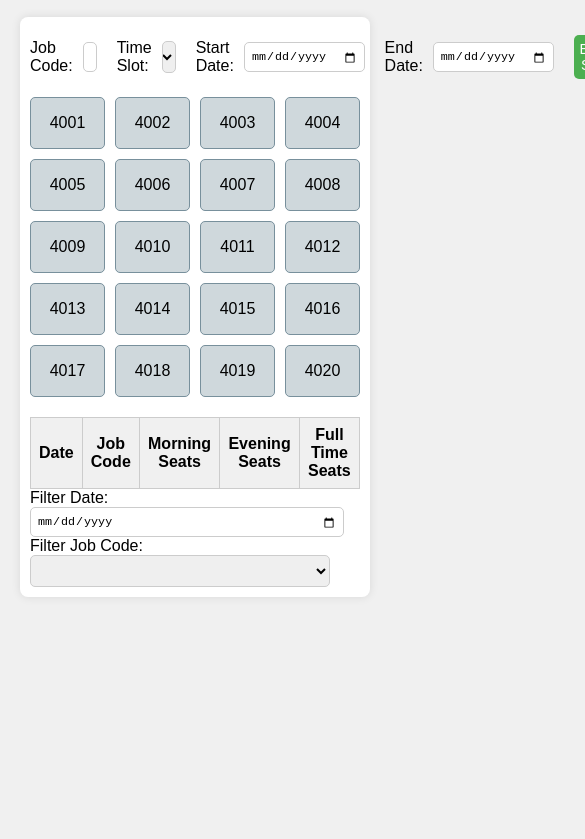
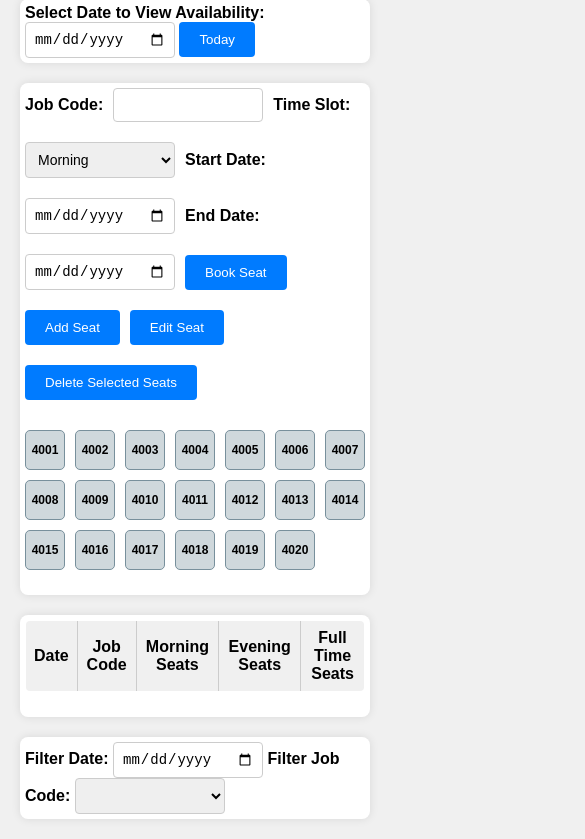
Before and after one commit to FameZeeshan/seat_booking_webpage-sgs, a plain HTML site: page index.html in a window 390 px wide. Shown: the part 106-945 px from the top of the page, 585 px wide, since content can reach past the window. Before the commit the page ends 844 px from the top, so only its background shows below. Drawn offline with Linux system fonts and the light colour scheme.

Commit message:
3 updated style and function

```diff
--- a/index.html
+++ b/index.html
@@ -11,6 +11,12 @@
       <h1>WFM Seat Planning</h1>
       <h4>Floor Name Here</h4>
     </header>
+
+    <div class="container">
+      <label for="view-date">Select Date to View Availability:</label>
+      <input type="date" id="view-date" />
+      <button id="today-button">Today</button>
+    </div>
 
     <div class="container">
       <div class="label-container">
@@ -28,13 +34,16 @@
         <input type="date" id="end-date" />
         <button id="book-seat">Book Seat</button>
         <button id="add-seat">Add Seat</button>
+        <button id="edit-seat">Edit Seat</button>
         <button id="delete-seats">Delete Selected Seats</button>
       </div>
 
       <div class="seat-map" id="seat-map">
         <!-- Seats will be dynamically added here -->
       </div>
+    </div>
 
+    <div class="container">
       <table id="summary-table">
         <thead>
           <tr>
@@ -49,8 +58,9 @@
           <!-- Summary table rows will be dynamically added here -->
         </tbody>
       </table>
+    </div>
 
-      <div>
+    <div class="container">
       <label for="filter-date">Filter Date:</label>
       <input type="date" id="filter-date" />
       <label for="filter-job-code">Filter Job Code:</label>
@@ -58,7 +68,6 @@
         <!-- Job codes will be dynamically added here -->
       </select>
     </div>
-    </div>
 
     <script src="script.js"></script>
   </body>
--- a/script.js
+++ b/script.js
@@ -2,12 +2,12 @@ document.addEventListener("DOMContentLoaded", () => {
   const seatMap = document.getElementById("seat-map");
   const bookSeatButton = document.getElementById("book-seat");
   const addSeatButton = document.getElementById("add-seat");
+  const editSeatButton = document.getElementById("edit-seat"); // New edit seat button
   const deleteSeatsButton = document.getElementById("delete-seats");
   const jobCodeInput = document.getElementById("job-code");
   const timeSlotSelect = document.getElementById("time-slot");
   const startDateInput = document.getElementById("start-date");
   const endDateInput = document.getElementById("end-date");
-  const viewDateInput = document.getElementById("view-date");
   const filterDateInput = document.getElementById("filter-date");
   const todayButton = document.getElementById("today-button");
   const summaryTableBody = document.querySelector("#summary-table tbody");
@@ -27,7 +27,6 @@ document.addEventListener("DOMContentLoaded", () => {
     seat.setAttribute("data-seat-number", number);
     const seatNumberDiv = document.createElement("div");
     seatNumberDiv.classList.add("seat-number");
-    seatNumberDiv.contentEditable = true; // Make seat number editable
     seatNumberDiv.innerText = number;
     seat.appendChild(seatNumberDiv);
     seatMap.appendChild(seat);
@@ -47,6 +46,56 @@ document.addEventListener("DOMContentLoaded", () => {
 
   // Create and append initial seats to the seat map
   seatNumbers.forEach(createSeat);
+
+  // Edit Seat button click handler
+
+  editSeatButton.addEventListener("click", () => {
+    const selectedSeat = seatMap.querySelector(".seat.selected");
+
+    if (selectedSeat) {
+      // Get current seat number
+      const currentSeatNumber = selectedSeat.getAttribute("data-seat-number");
+
+      // Prompt user for new seat number
+      const newSeatNumber = prompt("Enter new seat number:");
+
+      // Check if user canceled or entered an empty string
+      if (newSeatNumber === null || newSeatNumber.trim() === "") {
+        return; // Cancelled or no input, do nothing
+      }
+
+      // Convert input to number
+      const newSeatNumberInt = parseInt(newSeatNumber.trim(), 10);
+
+      // Check if the input is a valid number
+      if (isNaN(newSeatNumberInt)) {
+        alert("Please enter a valid number for the seat.");
+        return;
+      }
+
+      // Check if the new seat number is unique among other seats
+      if (seatNumbers.includes(newSeatNumberInt)) {
+        alert("This seat number is already taken. Please choose another.");
+        return;
+      }
+
+      // Update the seat number attribute and display
+      selectedSeat.setAttribute("data-seat-number", newSeatNumberInt);
+      selectedSeat.querySelector(".seat-number").innerText = newSeatNumberInt;
+
+      // Update seatNumbers array if necessary (if editing a previously added seat)
+      const index = seatNumbers.indexOf(parseInt(currentSeatNumber, 10));
+      if (index !== -1) {
+        seatNumbers[index] = newSeatNumberInt;
+      }
+
+      alert(
+        `Seat ${currentSeatNumber} successfully edited to ${newSeatNumberInt}.`
+      );
+    } else {
+      alert("Please select a seat to edit.");
+    }
+  });
 
   // Book Seat button click handler
   bookSeatButton.addEventListener("click", () => {
@@ -236,7 +285,7 @@ document.addEventListener("DOMContentLoaded", () => {
 
   // Function to update job code list filter
   function updateJobCodeList() {
-    const jobCodeList = document.getElementById("filter-job-code");
+    const jobCodeList = document.getElementById("job-code-list");
     jobCodeList.innerHTML = "";
     const jobCodeOptions = Array.from(jobCodes).map(
       (jobCode) => `<option value="${jobCode}">${jobCode}</option>`
@@ -246,9 +295,8 @@ document.addEventListener("DOMContentLoaded", () => {
   }
 
   // Initial update of summary table and job code list
-  const initialViewDate = new Date().toISOString().split("T")[0];
-  viewDateInput.value = initialViewDate;
-  filterDateInput.value = initialViewDate;
+  const initialViewDate =
+    filterDateInput.value || new Date().toISOString().split("T")[0];
   updateSummaryTable(initialViewDate);
   updateJobCodeList();
 
@@ -261,7 +309,6 @@ document.addEventListener("DOMContentLoaded", () => {
   // Today button click event listener
   todayButton.addEventListener("click", () => {
     const today = new Date().toISOString().split("T")[0];
-    viewDateInput.value = today;
     filterDateInput.value = today;
     updateSummaryTable(today);
   });
--- a/styles.css
+++ b/styles.css
@@ -1,6 +1,10 @@
-/* styles.css */
+/* Reset and basic styling */
+* {
+  box-sizing: border-box;
+  margin: 0;
+  padding: 0;
+}
 
-/* General styles */
 body {
   font-family: Arial, sans-serif;
   margin: 20px;
@@ -13,19 +17,20 @@ header {
 }
 
 h1 {
-  font-size: 2em;
-  margin-bottom: 5px;
+  font-size: 28px;
+  margin-bottom: 10px;
 }
 
 h4 {
-  font-size: 1.5em;
-  margin-top: 0;
-  color: #616161;
+  font-size: 20px;
+  margin-bottom: 20px;
 }
 
 .container {
-  background-color: #ffffff;
+  max-width: 800px;
+  margin: 0 auto;
   padding: 20px;
+  background-color: #fff;
   border-radius: 8px;
   box-shadow: 0 0 10px rgba(0, 0, 0, 0.1);
   margin-bottom: 20px;
@@ -34,19 +39,53 @@ h4 {
 .label-container {
   display: flex;
   align-items: center;
+  flex-wrap: wrap;
   gap: 10px;
+  margin-bottom: 20px;
+}
+
+.label-container > * {
   margin-bottom: 10px;
 }
 
-/* Seat map styles */
+label {
+  font-weight: bold;
+}
+
+input[type="text"],
+input[type="date"],
+select {
+  padding: 8px;
+  border: 1px solid #ccc;
+  border-radius: 4px;
+  font-size: 14px;
+  width: 150px;
+}
+
+button {
+  padding: 10px 20px;
+  background-color: #007bff;
+  color: #fff;
+  border: none;
+  border-radius: 4px;
+  cursor: pointer;
+  transition: background-color 0.3s ease;
+}
+
+button:hover {
+  background-color: #0056b3;
+}
+
+/* Seat map styling */
 .seat-map {
-  display: grid;
-  grid-template-columns: repeat(auto-fit, minmax(60px, 1fr));
+  display: flex;
+  flex-wrap: wrap;
   gap: 10px;
   margin-bottom: 20px;
 }
 
 .seat {
+  width: 60px;
   height: 60px;
   background-color: #cfd8dc;
   display: flex;
@@ -56,16 +95,38 @@ h4 {
   border-radius: 5px;
   cursor: pointer;
   position: relative;
+  transition: background-color 0.3s ease;
 }
 
-/* Summary table styles */
+.seat.selected {
+  background-color: #ffc107;
+}
+
+.seat.booked-morning {
+  background-color: #ef5350; /* Red for morning */
+}
+
+.seat.booked-evening {
+  background-color: #66bb6a; /* Green for evening */
+}
+
+.seat.booked-full {
+  background-color: #42a5f5; /* Blue for full-time */
+}
+
+.seat-number {
+  font-weight: bold;
+}
+
+/* Summary table styling */
 #summary-table {
   width: 100%;
-  margin-top: 20px;
   border-collapse: collapse;
-  background-color: #ffffff;
+  background-color: #fff;
   border: 1px solid #ccc;
   border-radius: 5px;
+  overflow: hidden;
+  margin-bottom: 20px;
 }
 
 #summary-table th,
@@ -87,62 +148,26 @@ h4 {
   background-color: #e0e0e0;
 }
 
-/* Form elements styles */
-input[type="text"],
-input[type="date"],
-select {
-  padding: 8px;
-  font-size: 1em;
-  border: 1px solid #ccc;
-  border-radius: 5px;
-  margin-right: 10px;
-  width: calc(100% - 20px); /* Adjust width */
-  max-width: 300px; /* Limit maximum width */
-}
-
-button {
-  padding: 10px 20px;
-  font-size: 1em;
-  cursor: pointer;
-  border: none;
-  border-radius: 5px;
-  background-color: #4caf50;
-  color: #ffffff;
-  transition: background-color 0.3s ease;
-}
-
-button:hover {
-  background-color: #45a049;
-}
-
-button:disabled {
-  background-color: #ccc;
-  cursor: not-allowed;
-}
-
-button.secondary {
-  background-color: #757575;
-}
-
-button.secondary:hover {
-  background-color: #616161;
-}
-
 /* Responsive design */
-@media screen and (max-width: 768px) {
+@media (max-width: 768px) {
   .container {
     padding: 10px;
   }
 
   .seat {
+    width: 50px;
     height: 50px;
   }
+}
 
-  input[type="text"],
-  input[type="date"],
-  select,
-  button {
-    padding: 6px;
-    font-size: 0.9em;
+@media (max-width: 576px) {
+  .container {
+    padding: 5px;
+  }
+
+  .seat {
+    width: 40px;
+    height: 40px;
+    font-size: 12px;
   }
 }
```
Lines whose indentation alone changed are shown as unchanged.
